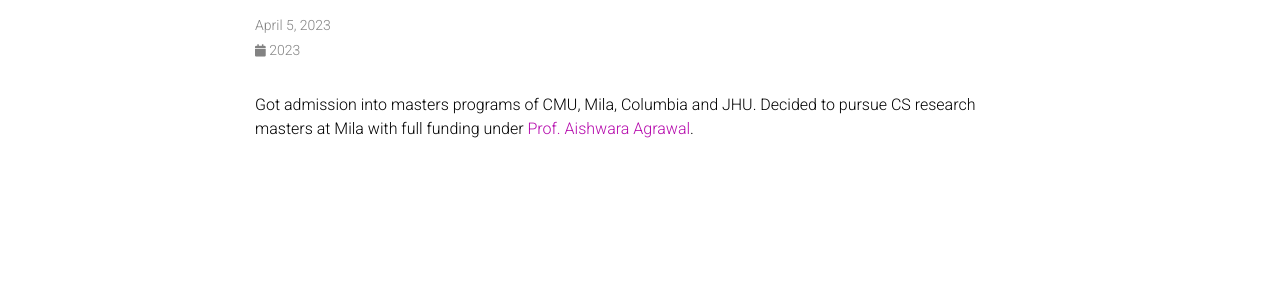
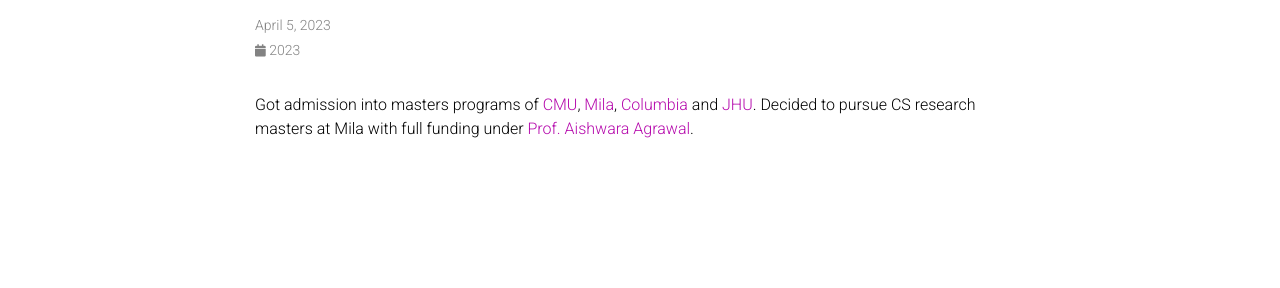
Before and after one commit to BAJUKA/bajuka.github.io, a Jekyll site: the page built from _news/announcement_5.md, in a window 1280 px wide. Shown: the part 146-434 px from the top of the page. Built offline with Jekyll 4.4.1, drawn with Linux system fonts in a browser that asks for light colours; full-size pictures stand in for the smaller copies a plugin makes; comment, search, counter and statistics services are not loaded; a style sheet for code colours, icons or effects is not loaded; part of the change alters nothing that is shown.

```diff
--- a/_news/announcement_5.md
+++ b/_news/announcement_5.md
@@ -6,4 +6,4 @@ related_posts: false
 ---
 
 <!-- A simple inline announcement with Markdown emoji! :sparkles: :smile: -->
-Got admission into masters programs of CMU, Mila, Columbia and JHU. Decided to pursue CS research masters at Mila with full funding under [Prof. Aishwara Agrawal](https://www.iro.umontreal.ca/~agrawal/).
+Got admission into masters programs of [CMU](https://miis.cs.cmu.edu/), [Mila](https://mila.quebec/en/), [Columbia](https://www.cs.columbia.edu/) and [JHU](https://www.cs.jhu.edu/academic-programs/graduate-studies/mse-programs/). Decided to pursue CS research masters at Mila with full funding under [Prof. Aishwara Agrawal](https://www.iro.umontreal.ca/~agrawal/).
```
